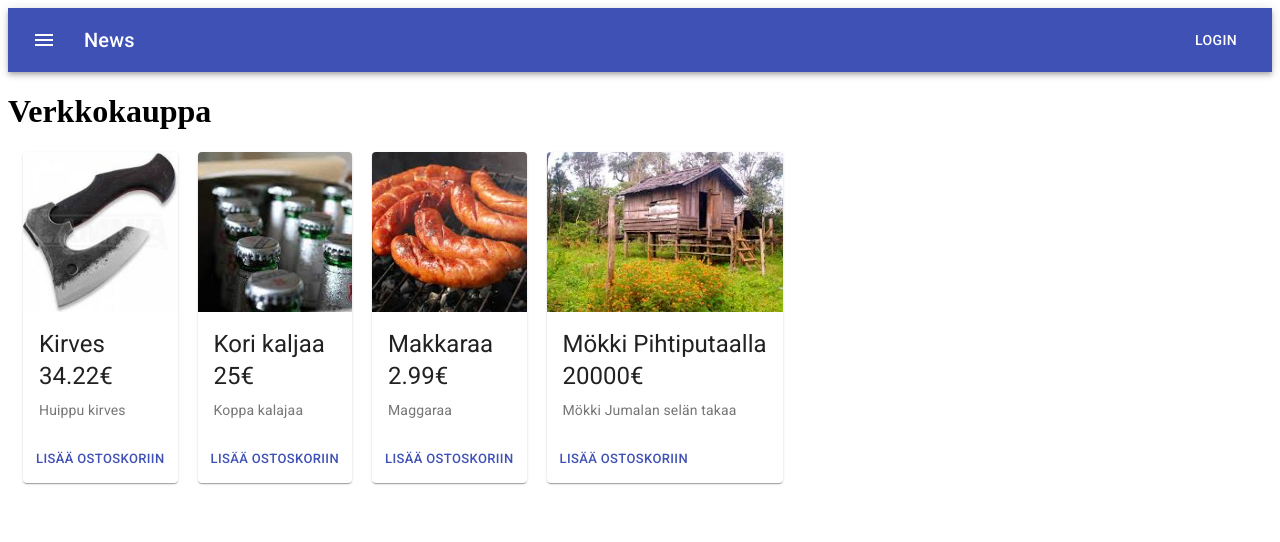
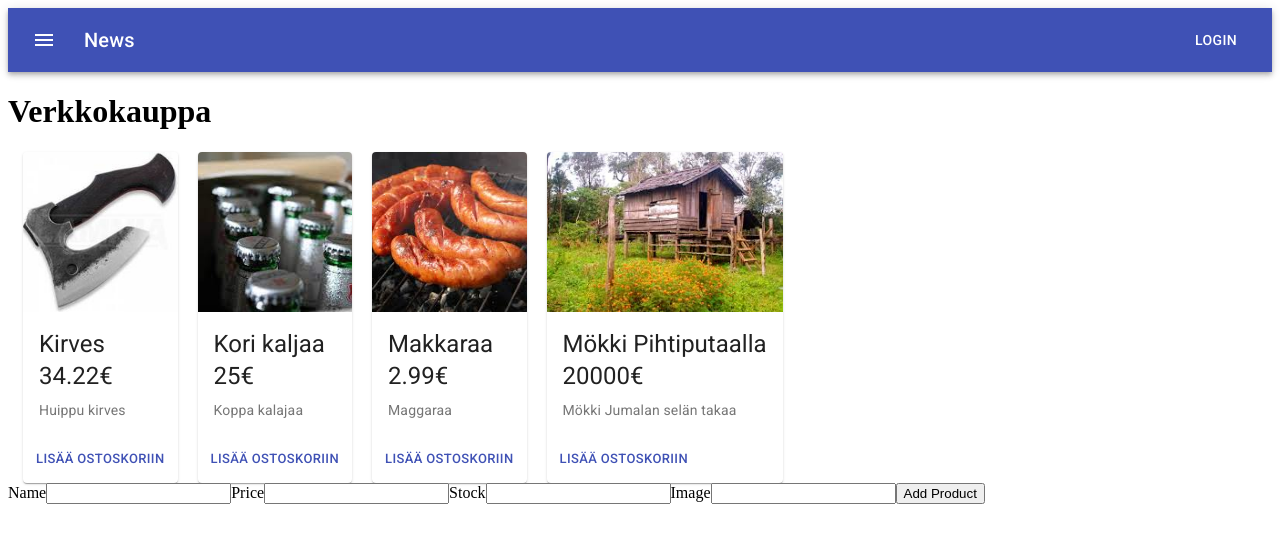
Before and after one commit to Vekkumasa/Verkkokauppa, a React (Create React App) app in the folder client/: page / in a window 1280 px wide. Shown: the top 542 px of the page. Built offline with nearby package versions, Linux system fonts and the light colour scheme.

Commit message:
product form

```diff
--- a/client/src/App.tsx
+++ b/client/src/App.tsx
@@ -3,7 +3,7 @@ import { BrowserRouter as Router, Route, Switch } from "react-router-dom";
 
 import Navibar from './components/Navibar';
 import ProductListPage from './components/ProductListPage';
-
+import ProductForm from './components/forms/product/AddProduct';
 const App: React.FC = () => {
 
   return (
@@ -15,6 +15,7 @@ const App: React.FC = () => {
         <Switch>
           <Route path="/" render={() => <ProductListPage />} />
         </Switch>
+        <ProductForm />
       </Router>
 
 
--- /dev/null
+++ b/client/src/components/forms/product/AddProduct.tsx
@@ -0,0 +1,112 @@
+import React from 'react';
+import { withFormik, FormikProps } from "formik";
+// import * as Yup from "yup";
+
+interface ProductFormValues {
+  name: string;
+  price: string;
+  stock: string;
+  image: string;
+}
+
+interface Description {
+  description?: string;
+}
+
+interface InitialValues {
+  initialName?: string;
+  initialPrice?: string;
+  initialStock?: string;
+  initialImage?: string;
+}
+
+const InnerForm = (props: Description & FormikProps<ProductFormValues>): JSX.Element => {
+  const {
+    values,
+    errors,
+    touched,
+    handleChange,
+    handleBlur,
+    handleSubmit,
+    isSubmitting,
+  } = props;
+
+  return (
+    <div>
+      <form onSubmit={handleSubmit}>
+        <label>Name</label>
+          <input
+            type="text"
+            name="name"
+            onChange={handleChange}
+            onBlur={handleBlur}
+            value={values.name}
+          />
+        <label>Price</label>
+          <input
+            type="number"
+            name="price"
+            onChange={handleChange}
+            onBlur={handleBlur}
+            value={values.price}
+          />
+        <label>Stock</label>
+          <input
+            type="number"
+            name="stock"
+            onChange={handleChange}
+            onBlur={handleBlur}
+            value={values.stock}
+          />
+        <label>Image</label>
+          <input
+            type="text"
+            name="image"
+            onChange={handleChange}
+            onBlur={handleBlur}
+            value={values.image}
+          />
+        <button
+          type="submit"
+          disabled={
+            isSubmitting ||
+            !!(errors.name && touched.name) ||
+            !!(errors.price && touched.price) ||
+            !!(errors.stock && touched.stock) ||
+            !!(errors.image && touched.image)
+          }
+        >
+          Add Product
+        </button>
+      </form>
+    </div>
+  );
+};
+
+const Form = withFormik<InitialValues, ProductFormValues>({
+  mapPropsToValues: props => ({
+      name: props.initialName || "",
+      price: props.initialPrice || "",
+      stock: props.initialStock || "",
+      image: props.initialImage || ""
+  }),
+
+  /*
+  validationSchema: Yup.object().shape({
+      email: Yup.string()
+          .email("Email not valid")
+          .required("Email is required"),
+      password: Yup.string().required("Password is required")
+  }),
+*/
+
+  handleSubmit(
+      { name, price, stock, image }: ProductFormValues,
+      // eslint-disable-next-line @typescript-eslint/no-unused-vars
+      { props, setSubmitting, setErrors }
+  ) {
+      console.log(name, price, stock, image);
+  }
+})(InnerForm);
+
+export default Form;
```
Also changed, not shown: client/package.json (+7 -1 lines), client/src/types.d.ts (line endings or trailing spaces), 1 other file (tests, documents, lock files or other folders).
